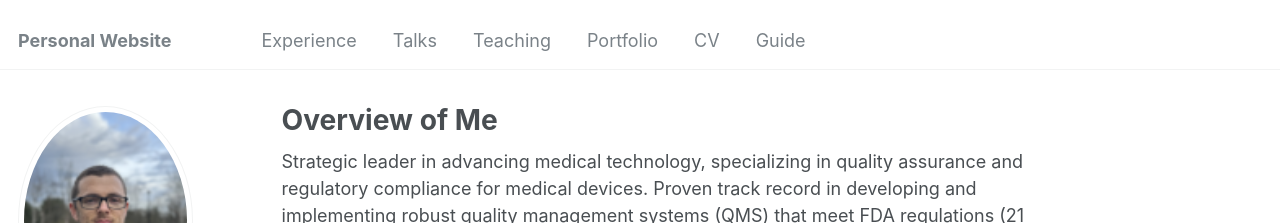
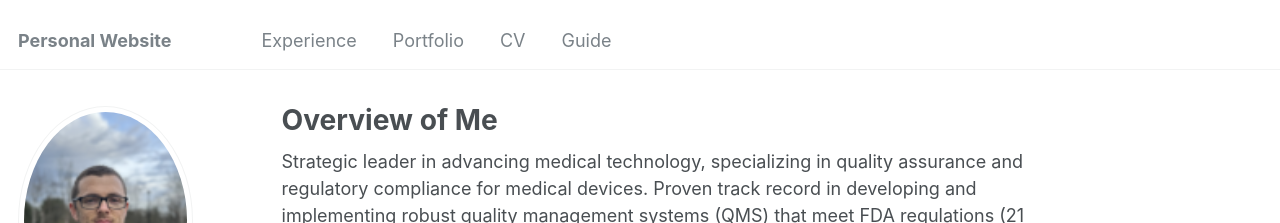
Before and after one commit to eddiemorrissey/eddiemorrissey.github.io, a Jekyll site: the page built from _pages/about.md, in a window 1280 px wide. Shown: the top 223 px of the page. Built offline with Jekyll 4.4.1, drawn with Linux system fonts in a browser that asks for light colours; some web fonts are replaced.

Commit message:
Remove Talks and Teaching sections from navigation

```diff
--- a/_data/navigation.yml
+++ b/_data/navigation.yml
@@ -2,12 +2,6 @@
 main:
   - title: "Experience"
     url: /experience/
-
-  - title: "Talks"
-    url: /talks/
-
-  - title: "Teaching"
-    url: /teaching/
 
   - title: "Portfolio"
     url: /portfolio/
```
